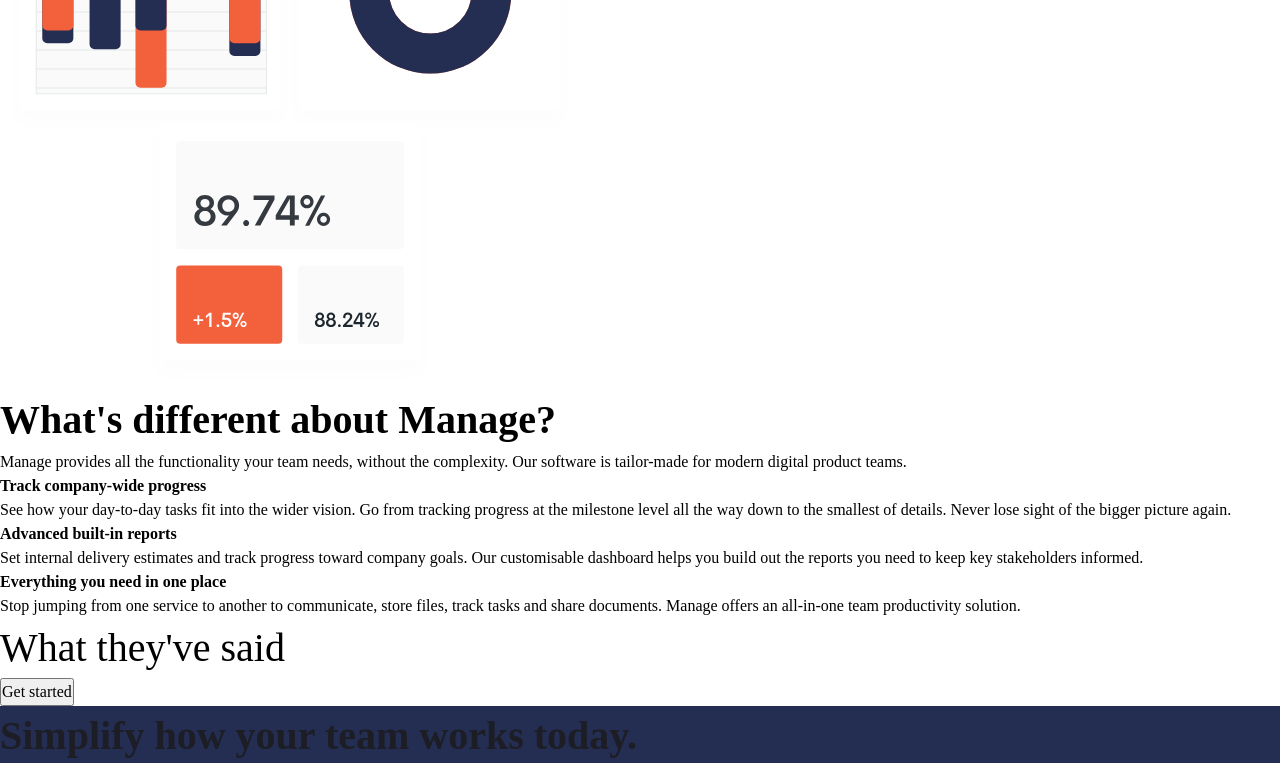
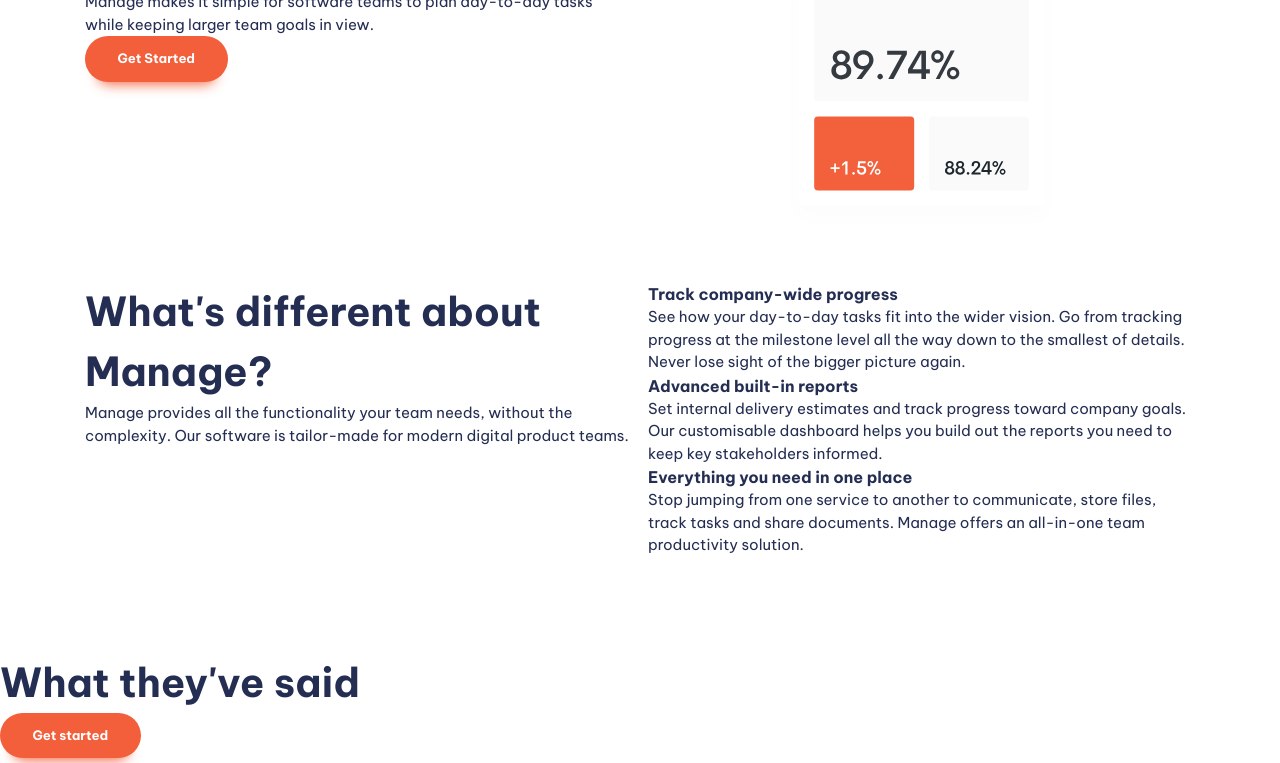
Before and after one commit to KyleA99/manage-landing-page, a website built with Vite: page index.html in a window 1280 px wide. Shown: the part 443-1206 px from the top of the page. Built offline with nearby package versions, Linux system fonts and the light colour scheme.

Commit message:
Add general styling

```diff
--- a/index.html
+++ b/index.html
@@ -28,7 +28,7 @@
   </header>
 
   <main>
-    <section>
+    <section padding-block-900>
       <div class="container">
         <div class="even-columns">
           <div>
@@ -44,7 +44,7 @@
       </div>
     </section>
 
-    <section>
+    <section class="padding-block-700">
       <div class="container">
         <div class="even-columns">
           <div>
@@ -76,13 +76,13 @@
       </div>
     </section>
 
-    <section class="carousel">
-      <h2 class="fs-secondary-heading">What they've said</h2>
+    <section class="carousel padding-block-700">
+      <h2 class="fs-secondary-heading fw-bold">What they've said</h2>
       <!-- Carousel here -->
       <button class="button">Get started</button>
     </section>
 
-    <section class="cta | bg-primary-400 text-neutral-100">
+    <section class="cta | padding-block-700 bg-accent-400 text-neutral-100">
       <div class="container">
         <div class="even-columns">
           <div><p class="fs-secondary-heading fw-bold">Simplify how your team works today.</p></div>
@@ -94,7 +94,7 @@
     </section>
   </main>
 
-    <footer class="bg-neutral-900 text-neutral-900">
+    <footer class="padding-block-700 bg-neutral-900 text-neutral-900">
       <div class="container">
         <div class="even-columns">
           <div>
--- a/styles.css
+++ b/styles.css
@@ -2,9 +2,11 @@
     /* Custom-properties colors */
     --clr-primary-400: hsl(228deg 39% 23%);
     --clr-accent-100: hsl(13deg 100% 96%);
+    --clr-accent-500: hsl(12deg 60% 45%);
     --clr-accent-400: hsl(12deg 88% 59%);
-    --clr-neutral-100: hsl(232deg 12 13%);
-    --clr-neutral-900: hsl(0deg 0% 0%);
+    --clr-accent-300: hsl(12deg 88% 75%);
+    --clr-neutral-900: hsl(232deg 12 13%);
+    --clr-neutral-100: hsl(0deg 0% 100%);
 
     /* Custom-properties font styling */
     --font-family: 'Be Vietnam Pro', sans-serif;
@@ -25,6 +27,17 @@
     --fs-secondary-heading: var(--fs-700);
     --fs-nav: var(--fs-500);
     --fs-button: var(--fs-300);
+
+    /* Custom-properties spacing */
+    --size-100: .25rem
+    --size-200: .5rem;
+    --size-300: .75rem;
+    --size-400: 1rem;
+    --size-500: 1.25rem;
+    --size-600: 1.5rem;
+    --size-700: 3rem;
+    --size-800: 4rem;
+    --size-900: 5rem;
 }
 
 /* Modifies font-size with responsiveness */
@@ -175,3 +188,70 @@
 .fs-500 {
     font-size: var(--fs-500);
 }
+
+.fs-600 {
+    font-size: var(--fs-600);
+}
+
+.padding-block-900 {
+    padding-block: var(--size-900);
+}
+
+.padding-block-700 {
+    padding-block: var(--size-700);
+}
+
+.container {
+    --max-width: 69.375rem;
+    --padding: 1rem;
+
+    width: min(var(--max-width), 100% - (var(--padding) * 2));
+    margin-inline: auto;
+}
+
+.even-columns {
+    display: grid;
+    gap: 1rem;
+}
+
+@media screen and (min-width: 50em) {
+    .even-columns {
+        grid-auto-flow: column;
+        grid-auto-columns: 1fr;
+    }
+}
+
+/* General styling */
+body {
+    font-family: var(--font-family);
+    font-size: var(--fs-body);
+    color: var(--clr-primary-400);
+}
+
+.button {
+    cursor: pointer;
+    text-decoration: none;
+    border: 0;
+    border-radius: 100vmax;
+    padding: 1.25em 2.5em;
+    font-weight: var(--fw-bold);
+    font-size: var(--fs-button);
+    line-height: 1;
+    color: var(--clr-neutral-100);
+    background-color: var(--clr-accent-400);
+    box-shadow: 0 1.125em 1em -1em var(--clr-accent-400);
+}
+
+.button[data-type="inverted"] {
+    background-color: var(--clr-neutral-100);
+    color: var(--clr-accent-400);
+}
+
+.button:hover, .button:focus-visible {
+    background-color: var(--clr-accent-300);
+}
+
+.button[data-type="inverted"]:hover, .button[data-type="inverted"]:focus-visible {
+    background-color: var(--clr-neutral-100);
+    color: var(--clr-accent-300);
+}
```
